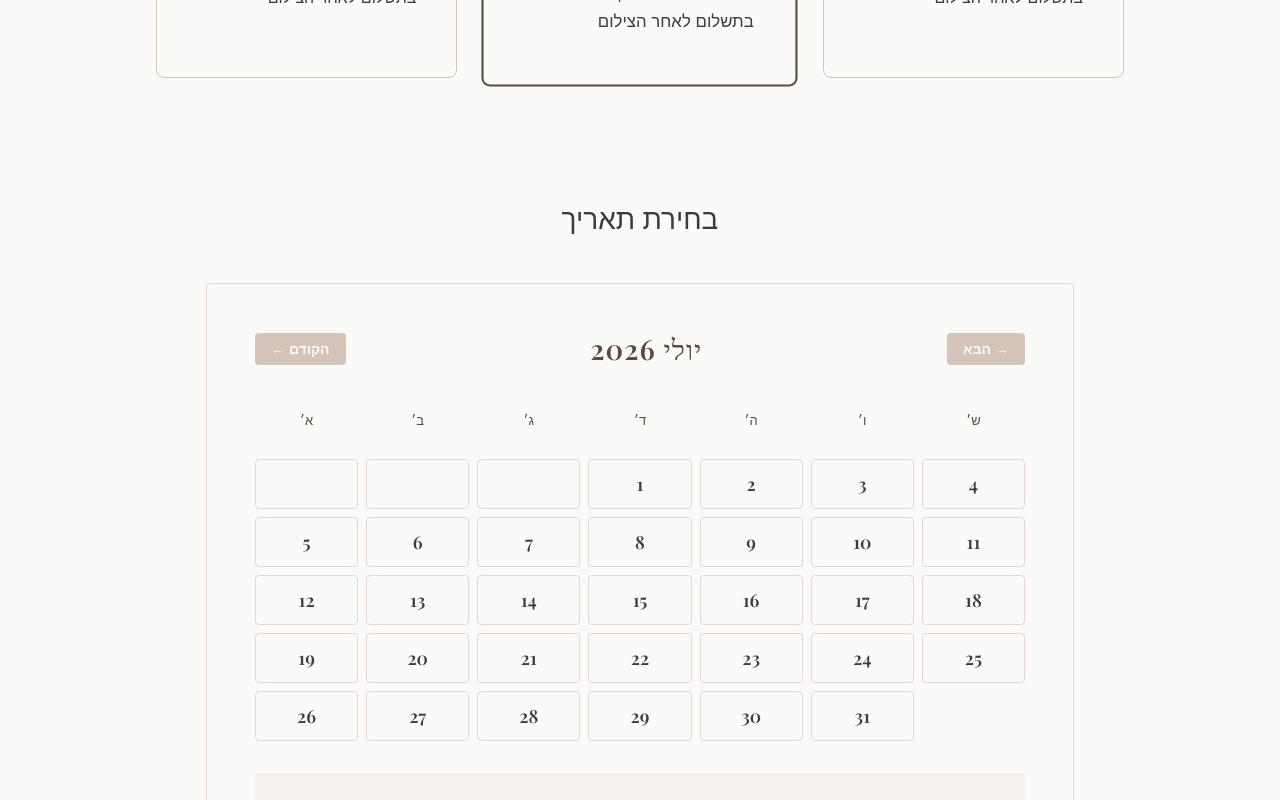
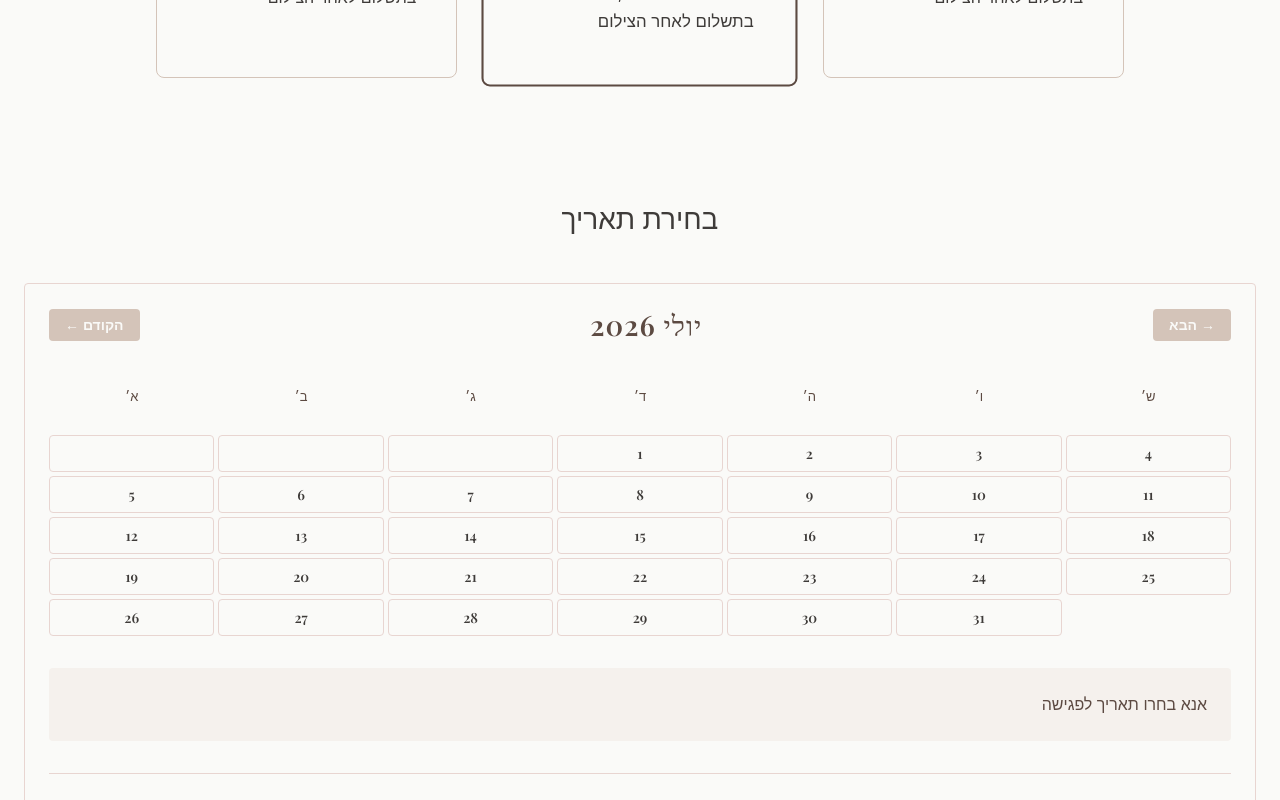
Before and after one commit to oror18or2-cloud/or-paull-photography, a Next.js app: page / in a window 1280 px wide. Shown: the part 3120-3920 px from the top of the page. Built offline with nearby package versions, Linux system fonts and the light colour scheme; no server answers.

Commit message:
Fix mobile responsive layout: nav, calendar, and overflow

```diff
--- a/src/components/Navigation.js
+++ b/src/components/Navigation.js
@@ -88,12 +88,24 @@ export default function Navigation() {
 
         @media (max-width: 768px) {
           .nav-container {
-            padding: 12px 16px;
-            gap: 16px;
+            padding: 12px 12px;
+            gap: 8px;
+            width: 100%;
+            max-width: 100%;
+            overflow-x: hidden;
+          }
+
+          .logo h1 {
+            font-size: 18px !important;
           }
 
           .nav-menu {
             display: none;
+          }
+
+          .btn {
+            padding: 8px 12px;
+            font-size: 12px;
           }
 
           .mobile-menu-btn {
--- a/src/components/sections/BookingCalendar.js
+++ b/src/components/sections/BookingCalendar.js
@@ -42,8 +42,8 @@ export default function BookingCalendar() {
   };
 
   return (
-    <section style={{ padding: '64px 48px', background: '#FAFAF8' }}>
-      <div className="container" style={{ maxWidth: '900px', margin: '0 auto' }}>
+    <section style={{ padding: '64px 24px', background: '#FAFAF8' }}>
+      <div className="container" style={{ maxWidth: '100%', margin: '0 auto', padding: '0' }}>
         <h2 style={{
           marginBottom: '48px',
           textAlign: 'center',
@@ -60,8 +60,10 @@ export default function BookingCalendar() {
           background: '#FAFAF8',
           border: '1px solid #E8D5D1',
           borderRadius: '4px',
-          padding: '48px',
-          textAlign: 'center'
+          padding: '24px',
+          textAlign: 'center',
+          maxWidth: '100%',
+          overflow: 'hidden'
         }}>
           {/* Month Navigation */}
           <div style={{
@@ -118,7 +120,7 @@ export default function BookingCalendar() {
           <div style={{
             display: 'grid',
             gridTemplateColumns: 'repeat(7, 1fr)',
-            gap: '8px',
+            gap: '4px',
             marginBottom: '16px'
           }}>
             {hebrewDaysShort.map((day, idx) => (
@@ -142,7 +144,7 @@ export default function BookingCalendar() {
           <div style={{
             display: 'grid',
             gridTemplateColumns: 'repeat(7, 1fr)',
-            gap: '8px',
+            gap: '4px',
             marginBottom: '32px'
           }}>
             {days.map((day, idx) => (
@@ -151,12 +153,12 @@ export default function BookingCalendar() {
                 onClick={() => handleDateSelect(day)}
                 disabled={!day}
                 style={{
-                  padding: '12px',
+                  padding: '8px',
                   background: day ? '#FAFAF8' : 'transparent',
                   border: day && selectedDate?.getDate() === day ? '2px solid #5C4A42' : '1px solid #E8D5D1',
                   borderRadius: '4px',
                   cursor: day ? 'pointer' : 'default',
-                  fontSize: '18px',
+                  fontSize: '14px',
                   fontWeight: '400',
                   color: day ? '#3E3B39' : 'transparent',
                   transition: 'all 200ms',
--- a/src/styles/design-system.css
+++ b/src/styles/design-system.css
@@ -74,6 +74,9 @@ html {
   scroll-behavior: smooth;
   -webkit-font-smoothing: antialiased;
   -moz-osx-font-smoothing: grayscale;
+  overflow-x: hidden;
+  width: 100%;
+  max-width: 100%;
 }
 
 body {
@@ -82,6 +85,9 @@ body {
   line-height: var(--line-height-relaxed);
   color: var(--color-deep-charcoal);
   background-color: var(--color-warm-white);
+  overflow-x: hidden;
+  width: 100%;
+  max-width: 100%;
 }
 
 /* Typography */
@@ -428,6 +434,12 @@ section h2 {
 }
 
 @media (max-width: 900px) {
+  html, body {
+    width: 100%;
+    max-width: 100%;
+    overflow-x: hidden !important;
+  }
+
   h1 {
     font-size: var(--text-3xl);
   }
@@ -438,6 +450,9 @@ section h2 {
 
   section {
     padding: var(--space-8) var(--space-4);
+    width: 100%;
+    max-width: 100%;
+    overflow-x: hidden;
   }
 
   .nav-menu {
```
